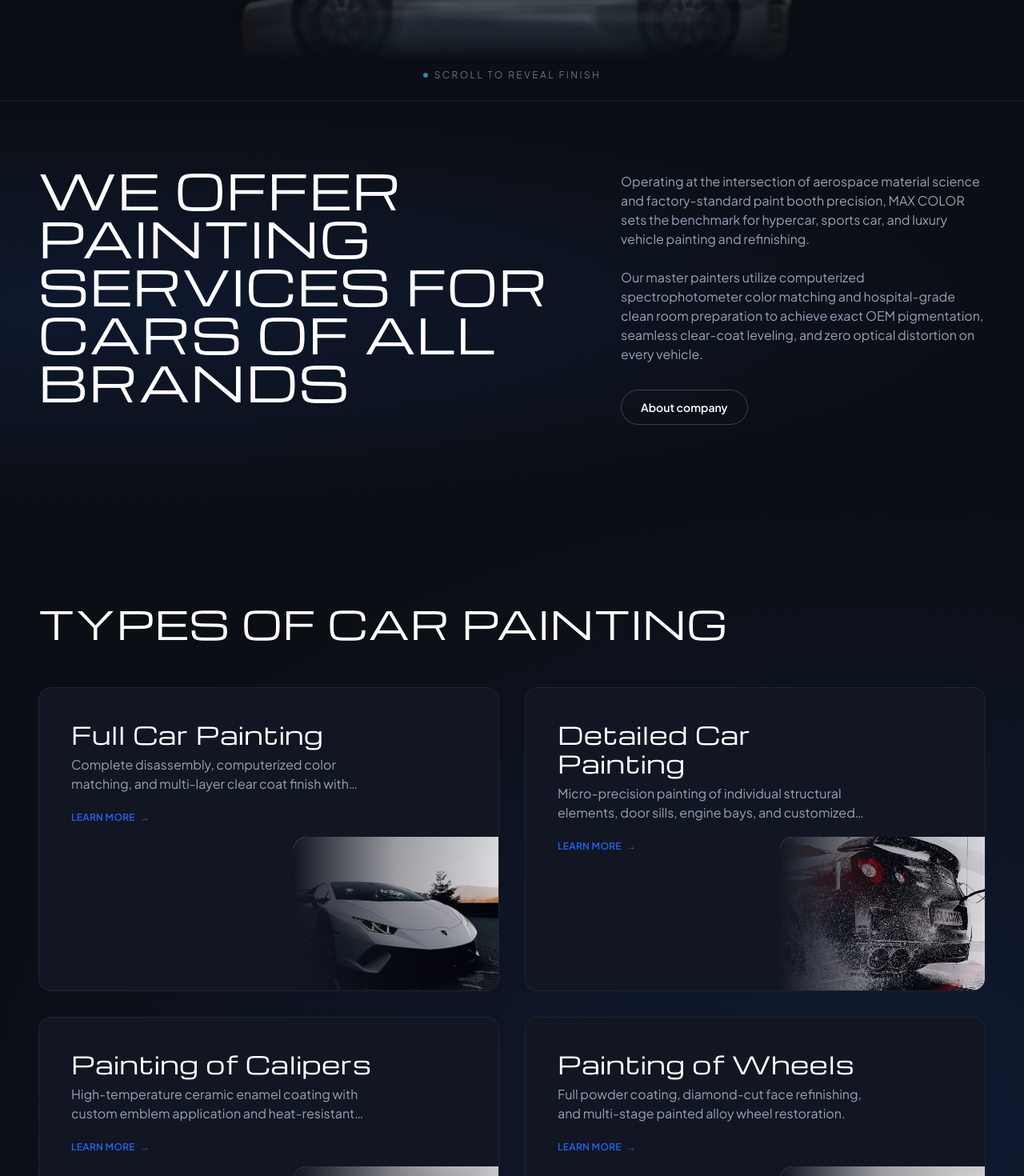
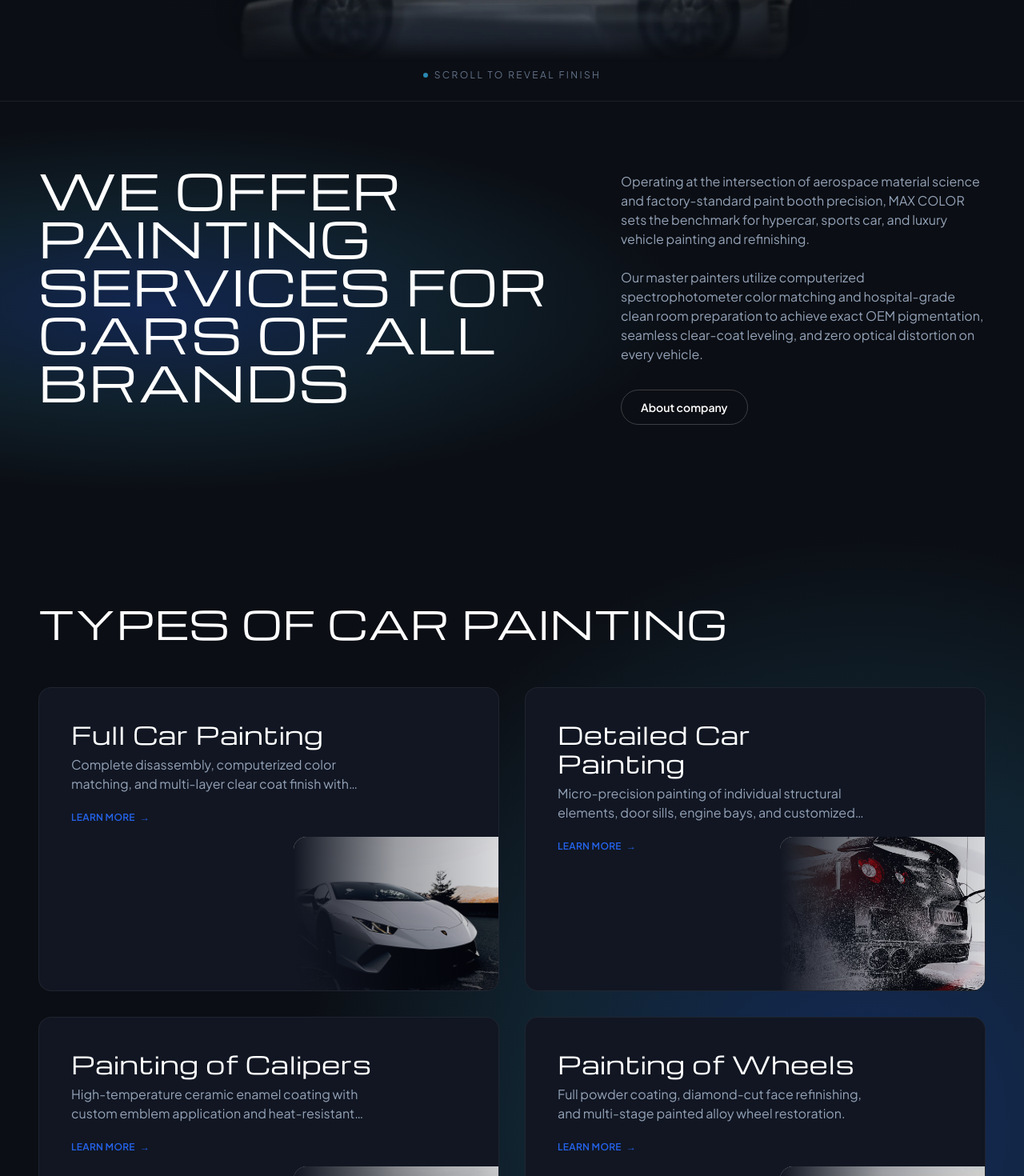
Before and after one commit to Adem-elwafi/aura-auto-atelier, a React (Vite) app: page / in a window 1280 px wide. Shown: the part 777-2247 px from the top of the page at 80% size. Built offline with nearby package versions, Linux system fonts and the light colour scheme.

Commit message:
feat(lighting): amplify cross-section ambient lighting glows for high visibility

```diff
--- a/src/components/layout/Footer.tsx
+++ b/src/components/layout/Footer.tsx
@@ -4,10 +4,10 @@ import { BRAND_INFO, NAV_ROUTES, FOOTER_CONTACT } from '@/data/content';
 export function Footer() {
   return (
     <footer className="border-t border-white/[0.08] bg-canvas py-16 lg:py-20 text-textSecondary relative overflow-hidden">
-      {/* Subtle bottom ambient glow */}
+      {/* Amplified bottom ambient glow */}
       <div
         className="pointer-events-none absolute inset-0 overflow-hidden"
-        style={{ background: 'radial-gradient(ellipse at 50% 100%, rgba(37, 99, 235, 0.08) 0%, transparent 70%)' }}
+        style={{ background: 'radial-gradient(ellipse 80% 50% at 50% 100%, rgba(37, 99, 235, 0.22) 0%, rgba(56, 189, 248, 0.08) 45%, transparent 75%)' }}
         aria-hidden="true"
       />
 
--- a/src/components/sections/BrandIntroSection.tsx
+++ b/src/components/sections/BrandIntroSection.tsx
@@ -15,10 +15,10 @@ export function BrandIntroSection() {
       id="brand-intro"
       className="py-20 lg:py-28 relative max-w-[1280px] mx-auto px-6 lg:px-12 scroll-mt-24 border-t border-white/[0.08] pt-16 lg:pt-20"
     >
-      {/* Subtle left-aligned ambient glow disk */}
+      {/* Amplified left-aligned ambient glow disk */}
       <div
         className="pointer-events-none absolute inset-0 overflow-hidden"
-        style={{ background: 'radial-gradient(ellipse at 10% 50%, rgba(37, 99, 235, 0.12) 0%, transparent 70%)' }}
+        style={{ background: 'radial-gradient(ellipse 70% 60% at 15% 50%, rgba(37, 99, 235, 0.28) 0%, rgba(56, 189, 248, 0.10) 40%, transparent 75%)' }}
         aria-hidden="true"
       />
 
--- a/src/components/sections/CtaBannerSection.tsx
+++ b/src/components/sections/CtaBannerSection.tsx
@@ -32,10 +32,10 @@ export function CtaBannerSection({ onRequestConsultation }: CtaBannerSectionProp
 
       {/* Asymmetric 2-column split layout below image */}
       <div className="max-w-[1280px] mx-auto px-6 lg:px-12 py-12 lg:py-16 relative">
-        {/* Subtle ambient glow in CTA content area */}
+        {/* Amplified ambient glow in CTA content area */}
         <div
           className="pointer-events-none absolute inset-0 overflow-hidden"
-          style={{ background: 'radial-gradient(ellipse at 20% 60%, rgba(37, 99, 235, 0.10) 0%, transparent 70%)' }}
+          style={{ background: 'radial-gradient(ellipse 65% 55% at 25% 60%, rgba(37, 99, 235, 0.28) 0%, rgba(56, 189, 248, 0.10) 40%, transparent 75%)' }}
           aria-hidden="true"
         />
 
--- a/src/components/sections/ServicesGridSection.tsx
+++ b/src/components/sections/ServicesGridSection.tsx
@@ -12,10 +12,10 @@ export function ServicesGridSection({ onRequestConsultation }: ServicesGridSecti
     <section id="services" className="scroll-mt-24 py-20 lg:py-28 max-w-[1280px] mx-auto px-6 lg:px-12 relative">
       <div id="shop" className="absolute -top-24 pointer-events-none" />
 
-      {/* Soft center-right ambient glow behind the service card cluster */}
+      {/* Amplified ambient glow behind the service card cluster */}
       <div
         className="pointer-events-none absolute inset-0 overflow-hidden"
-        style={{ background: 'radial-gradient(ellipse at 85% 50%, rgba(37, 99, 235, 0.14) 0%, transparent 75%)' }}
+        style={{ background: 'radial-gradient(ellipse 75% 65% at 85% 50%, rgba(37, 99, 235, 0.32) 0%, rgba(56, 189, 248, 0.12) 45%, transparent 75%)' }}
         aria-hidden="true"
       />
 
--- a/src/components/sections/ValuePropsSection.tsx
+++ b/src/components/sections/ValuePropsSection.tsx
@@ -5,12 +5,12 @@ import { FadeInOnScroll } from '@/components/common';
 export function ValuePropsSection() {
   return (
     <section id="about" className="scroll-mt-24 py-16 lg:py-24 max-w-[1280px] mx-auto px-6 lg:px-12 relative">
-      {/* Central subtle backlight beneath the 2x2 metric grid */}
+      {/* Amplified central backlight beneath the 2x2 metric grid */}
       <div
         className="pointer-events-none absolute inset-0 overflow-hidden"
         style={{
           background:
-            'radial-gradient(ellipse 60% 50% at 50% 50%, rgba(37, 99, 235, 0.12) 0%, rgba(56, 189, 248, 0.04) 40%, transparent 70%)',
+            'radial-gradient(ellipse 70% 60% at 50% 50%, rgba(37, 99, 235, 0.30) 0%, rgba(56, 189, 248, 0.12) 40%, transparent 75%)',
         }}
         aria-hidden="true"
       />
```
